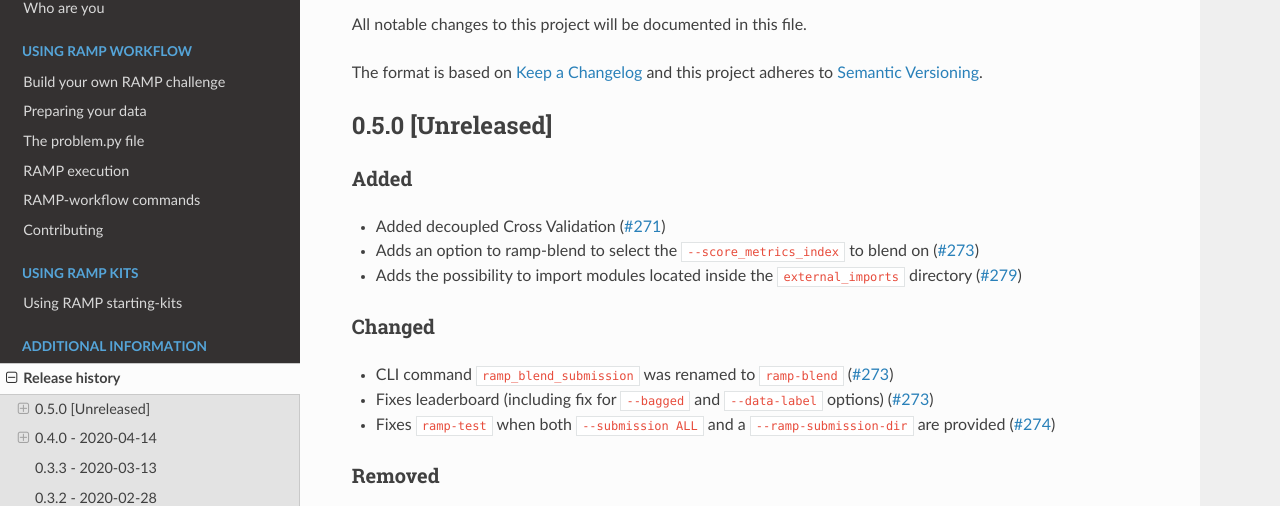
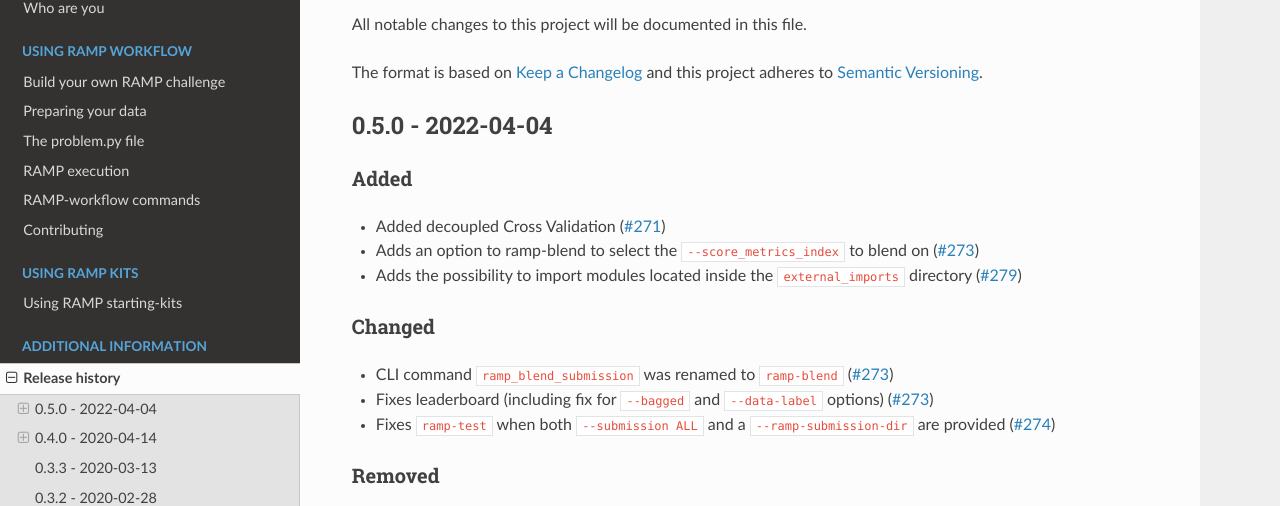
Before and after one commit to paris-saclay-cds/ramp-workflow, a Sphinx documentation site: the page built from doc/whats_new.rst, in a window 1280 px wide and 900 px high. Shown: the part 147-653 px from the top of the window. Built offline with Sphinx 7.4.7 and the Read the Docs theme 2.0.0, drawn with Linux system fonts in a browser that asks for light colours; formulas are drawn with MathJax 3; the version number is read from the project's files by our own code.

Commit message:
Update changelog

```diff
--- a/doc/whats_new.rst
+++ b/doc/whats_new.rst
@@ -6,7 +6,7 @@
 The format is based on `Keep a Changelog <http://keepachangelog.com/en/1.0.0/>`_
 and this project adheres to `Semantic Versioning <http://semver.org/spec/v2.0.0.html>`_.
 
-0.5.0 [Unreleased]
+0.5.0 - 2022-04-04
 ==================
 
 Added
```
